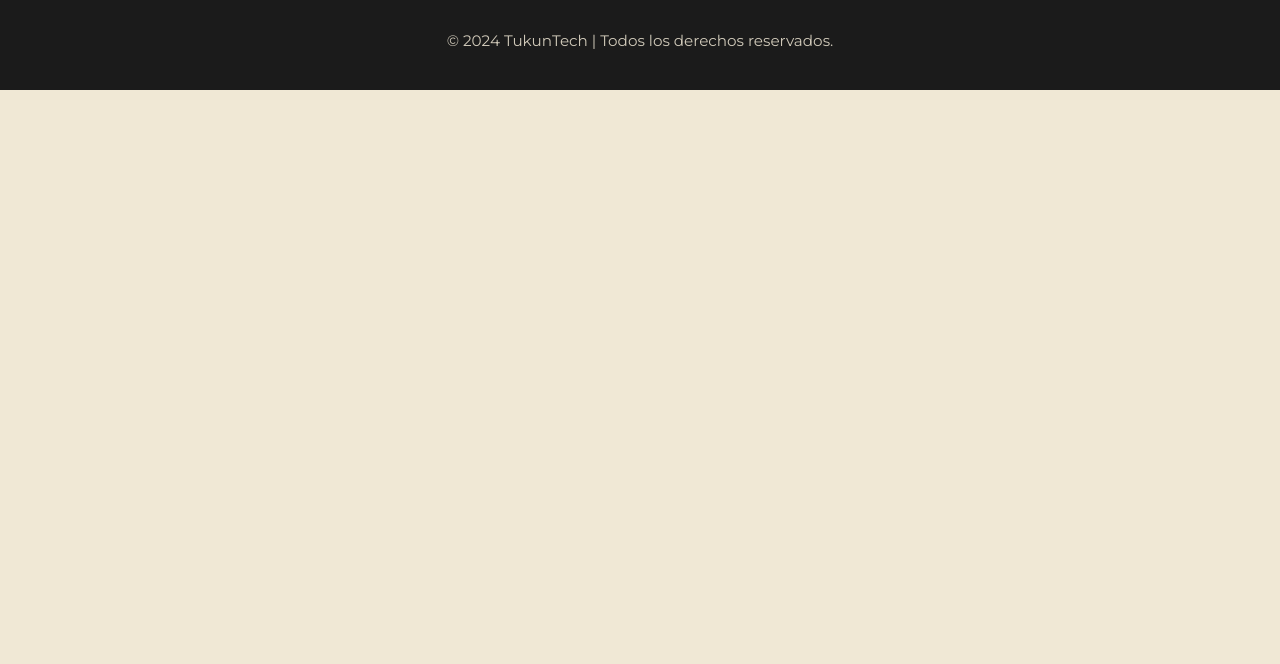
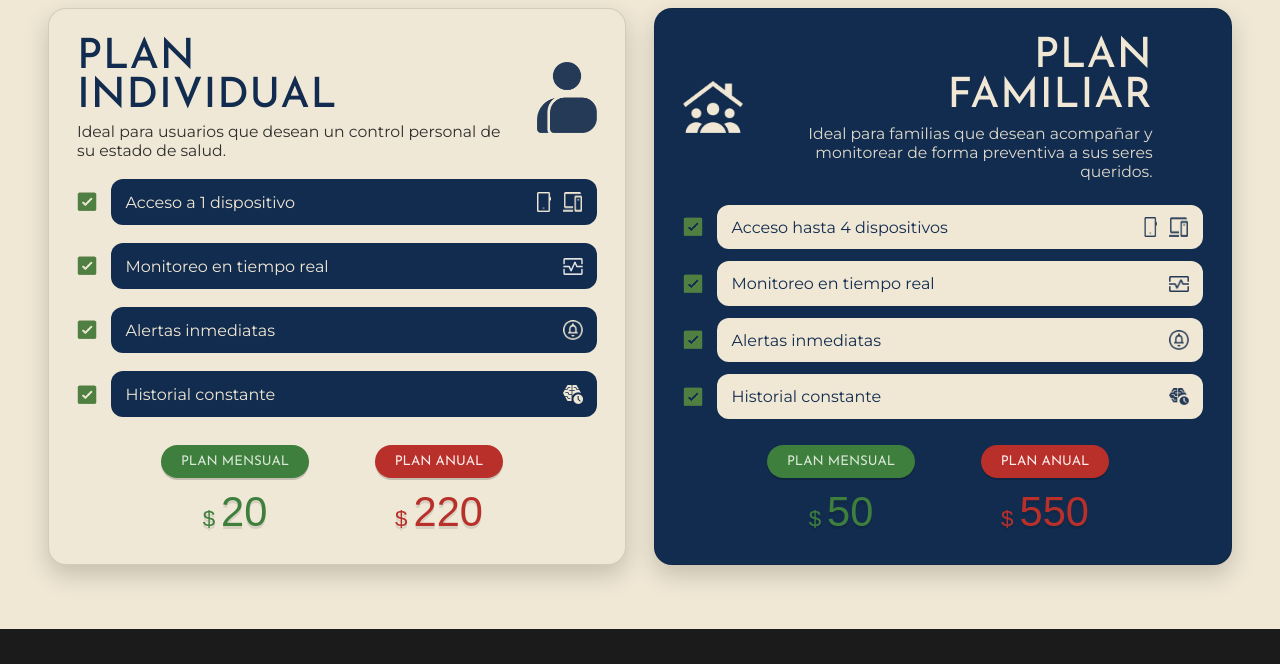
Before and after one commit to TukunTech/tukun-tech-landing, a plain HTML site: page docs/index.html in a window 1280 px wide. Shown: the part 1455-2119 px from the top of the page. Before the commit the page ends 1545 px from the top, so only its background shows below. Drawn offline with Linux system fonts and the light colour scheme; a web font is replaced by a local one.

Commit message:
feat(plans): implement full responsive pricing section (Individual & Family)

```diff
--- a/docs/index.html
+++ b/docs/index.html
@@ -5,7 +5,6 @@
   <meta charset="utf-8" />
   <meta name="viewport" content="width=device-width, initial-scale=1" />
   <title>TukunTech</title>
-
   <link
     href="https://fonts.googleapis.com/css2?family=Bowlby+One+SC&family=Darker+Grotesque:wght@400;500;700&family=Josefin+Sans:ital,wght@0,100;0,300;0,400;0,500;0,700;1,100;1,300;1,400;1,500;1,700&family=Montserrat:ital,wght@0,100;0,300;0,400;0,500;0,600;0,700;1,100;1,300;1,400;1,500;1,600;1,700&display=swap"
     rel="stylesheet">
@@ -18,47 +17,32 @@
     <div class="hero-card">
       <div class="hero-header">
         <div class="brand">TUKUNTECH</div>
-        <nav class="hero-nav">
-          <a href="#producto">PRODUCTO</a>
-          <a href="#planes">PLANES</a>
-          <a href="#nosotros">NOSOTROS</a>
-          <a class="chip" href="#inicio" aria-current="page" role="button">INICIO</a>
+        <nav class="hero-nav"> <a href="#servicios">PRODUCTO</a> <a href="#planes">PLANES</a> <a
+            href="#nosotros">NOSOTROS</a> <a class="chip" href="#inicio" aria-current="page" role="button">INICIO</a>
         </nav>
       </div>
-
       <div class="hero-body">
         <div class="hero-left">
           <div class="hero-copy">
             <h1 class="hero-title">CUIDA LO QUE <br> MÁS TE IMPORTA</h1>
             <p class="hero-subtitle">Cuida tu salud con la mejor <br> tecnología y de la manera más fácil.</p>
           </div>
-
-          <div class="hero-cta">
-            <a class="btn btn-primary" href="#producto">DESCUBRE MÁS</a>
-            <a class="btn btn-secondary" href="#contacto">CONTACTAR »</a>
-          </div>
-
-          <div class="hero-proof">
-            <img class="hero-icon" src="img/img_hero_icon.png" alt="Icono">
+          <div class="hero-cta"> <a class="btn btn-primary" href="#producto">DESCUBRE MÁS</a> <a
+              class="btn btn-secondary" href="#contacto">CONTACTAR »</a> </div>
+          <div class="hero-proof"> <img class="hero-icon" src="img/img_hero_icon.png" alt="Icono">
             <div class="proof-title">10K DOWNLOAD</div>
             <h3 class="hero-text">Más de 10mil usuarios confían y trabajan con nuestra aplicación</h3>
           </div>
         </div>
-
-        <div class="hero-right">
-          <img class="hero-img" src="img/img_mano_hero.png" alt="App en el teléfono">
-        </div>
+        <div class="hero-right"> <img class="hero-img" src="img/img_mano_hero.png" alt="App en el teléfono"> </div>
       </div>
     </div>
   </section>
-
   <section id="servicios" class="services">
-    <div class="services-card">
-      <img class="services-bg" src="img/img_bg_servicios.png" alt="">
+    <div class="services-card"> <img class="services-bg" src="img/img_bg_servicios.png" alt="">
       <div class="services-inner">
         <div class="services-left">
           <h2 class="services-title">NUESTROS<br>SERVICIOS</h2>
-
           <ul class="services-icons">
             <li data-service="atencion"><img src="img/img_servicios_1.png" alt="Atención médica"></li>
             <li data-service="disponibilidad"><img src="img/img_servicios_2.png" alt="Disponibilidad"></li>
@@ -67,18 +51,13 @@
             <li data-service="oxigeno"><img src="img/img_servicios_5.png" alt="Oxígeno"></li>
             <li data-service="reportes"><img src="img/img_servicios_6.png" alt="Reportes"></li>
           </ul>
-
-          <p class="services-note">
-            Pensamos en ti para brindar la mejor calidad de servicio.
-          </p>
+          <p class="services-note"> Pensamos en ti para brindar la mejor calidad de servicio. </p>
         </div>
-
         <div class="services-right">
-          <div class="device-wrap">
-            <img class="services-device" src="img/img_servicios_pc.png" alt="TukunTech en monitor">
-
-            <div class="device-overlay" aria-hidden="true">
-              <button class="device-close" type="button" aria-label="Cerrar">✕</button>
+          <div class="device-wrap"> <img class="services-device" src="img/img_servicios_pc.png"
+              alt="TukunTech en monitor">
+            <div class="device-overlay" aria-hidden="true"> <button class="device-close" type="button"
+                aria-label="Cerrar">✕</button>
               <div class="device-content">
                 <h4 class="device-title"></h4>
                 <p class="device-text"></p>
@@ -89,17 +68,77 @@
       </div>
     </div>
   </section>
-
-
+  <section id="planes" class="plans">
+    <h2 class="plans-title">PLANES</h2>
+    <div class="plans-grid">
+      <article class="plan plan--light" data-monthly="20" data-annual="220" data-billing="monthly">
+        <header class="plan-header">
+          <div>
+            <h3 class="plan-name">PLAN<br>INDIVIDUAL</h3>
+            <p class="plan-desc">Ideal para usuarios que desean un control personal de su estado de salud.</p>
+          </div>
+          <div class="plan-icon" aria-hidden="true"> <img src="img/ic_plan_individual.png" alt=""> </div>
+        </header>
+        <li class="feature"> <span class="feature-label">Acceso a 1 dispositivo</span> <span class="feature-end"
+            aria-hidden="true"><img src="img/ic_plan_ind_opc1.png" alt=""><img src="img/ic_plan_ind_opc2.png"
+              alt=""></span> </li>
+        <li class="feature"> <span class="feature-label">Monitoreo en tiempo real</span> <span class="feature-end"
+            aria-hidden="true"><img src="img/ic_plan_ind_opc3.png" alt=""></span> </li>
+        <li class="feature"> <span class="feature-label">Alertas inmediatas</span> <span class="feature-end"
+            aria-hidden="true"><img src="img/ic_plan_ind_opc4.png" alt=""></span> </li>
+        <li class="feature"> <span class="feature-label">Historial constante</span> <span class="feature-end"
+            aria-hidden="true"><img src="img/ic_plan_ind_opc5.png" alt=""></span> </li>
+        </ul>
+        <div class="plan-actions">
+          <div class="plan-option"> <button type="button" class="toggle">PLAN MENSUAL</button>
+            <div class="plan-price plan-price--monthly"> <span class="currency">$</span><span class="amount">20</span>
+            </div>
+          </div>
+          <div class="plan-option"> <button type="button" class="toggle toggle--danger">PLAN ANUAL</button>
+            <div class="plan-price plan-price--annual"> <span class="currency">$</span><span class="amount">220</span>
+            </div>
+          </div>
+        </div>
+      </article>
+      <article class="plan plan--dark" data-monthly="50" data-annual="550" data-billing="monthly">
+        <header class="plan-header">
+          <div class="plan-icon" aria-hidden="true"> <img src="img/ic_plan_familiar.png" alt=""> </div>
+          <div>
+            <h3 class="plan-name">PLAN<br>FAMILIAR</h3>
+            <p class="plan-desc">Ideal para familias que desean acompañar y monitorear de forma preventiva a sus seres
+              queridos.</p>
+          </div>
+        </header>
+        <ul class="plan-features">
+          <li class="feature"> <span class="feature-label">Acceso hasta 4 dispositivos</span> <span class="feature-end"
+              aria-hidden="true"><img src="img/ic_plan_fam_opc1.png" alt=""><img src="img/ic_plan_fam_opc2.png"
+                alt=""></span> </li>
+          <li class="feature"> <span class="feature-label">Monitoreo en tiempo real</span> <span class="feature-end"
+              aria-hidden="true"><img src="img/ic_plan_fam_opc3.png" alt=""></span> </li>
+          <li class="feature"> <span class="feature-label">Alertas inmediatas</span> <span class="feature-end"
+              aria-hidden="true"><img src="img/ic_plan_fam_opc4.png" alt=""></span> </li>
+          <li class="feature"> <span class="feature-label">Historial constante</span> <span class="feature-end"
+              aria-hidden="true"><img src="img/ic_plan_fam_opc5.png" alt=""></span> </li>
+        </ul>
+        <div class="plan-actions">
+          <div class="plan-option"> <button type="button" class="toggle">PLAN MENSUAL</button>
+            <div class="plan-price plan-price--monthly"> <span class="currency">$</span><span class="amount">50</span>
+            </div>
+          </div>
+          <div class="plan-option"> <button type="button" class="toggle toggle--danger">PLAN ANUAL</button>
+            <div class="plan-price plan-price--annual"> <span class="currency">$</span><span class="amount">550</span>
+            </div>
+          </div>
+        </div>
+      </article>
+    </div>
+  </section>
   <footer class="footer">
     <div class="footer-inner">
       <div class="footer-top">
-        <div class="footer-social">
-          <a href="#" aria-label="YouTube"><img src="img/logo_yt.png" alt=""></a>
-          <a href="#" aria-label="Instagram"><img src="img/logo_ig.png" alt=""></a>
-          <a href="#" aria-label="Facebook"><img src="img/logo_fb.png" alt=""></a>
-        </div>
-
+        <div class="footer-social"> <a href="#" aria-label="YouTube"><img src="img/logo_yt.png" alt=""></a> <a href="#"
+            aria-label="Instagram"><img src="img/logo_ig.png" alt=""></a> <a href="#" aria-label="Facebook"><img
+              src="img/logo_fb.png" alt=""></a> </div>
         <div class="footer-links">
           <h3>CONTÁCTANOS</h3>
           <ul>
@@ -109,15 +148,9 @@
           </ul>
         </div>
       </div>
-
       <p class="footer-copy">© 2024 TukunTech | Todos los derechos reservados.</p>
     </div>
   </footer>
-
-
-
-
-
   <script src="js/main.js"></script>
 </body>
 
```
Also changed, not shown: docs/img/ic_plan_check.png (added), docs/img/ic_plan_fam_opc1.png (added), docs/img/ic_plan_fam_opc2.png (added), docs/img/ic_plan_fam_opc3.png (added), docs/img/ic_plan_fam_opc4.png (added), docs/img/ic_plan_fam_opc5.png (added), docs/img/ic_plan_familiar.png (added), docs/img/ic_plan_ind_opc1.png (added), docs/img/ic_plan_ind_opc2.png (added), docs/img/ic_plan_ind_opc3.png (added), docs/img/ic_plan_ind_opc4.png (added), docs/img/ic_plan_ind_opc5.png (added), docs/img/ic_plan_individual.png (added).
